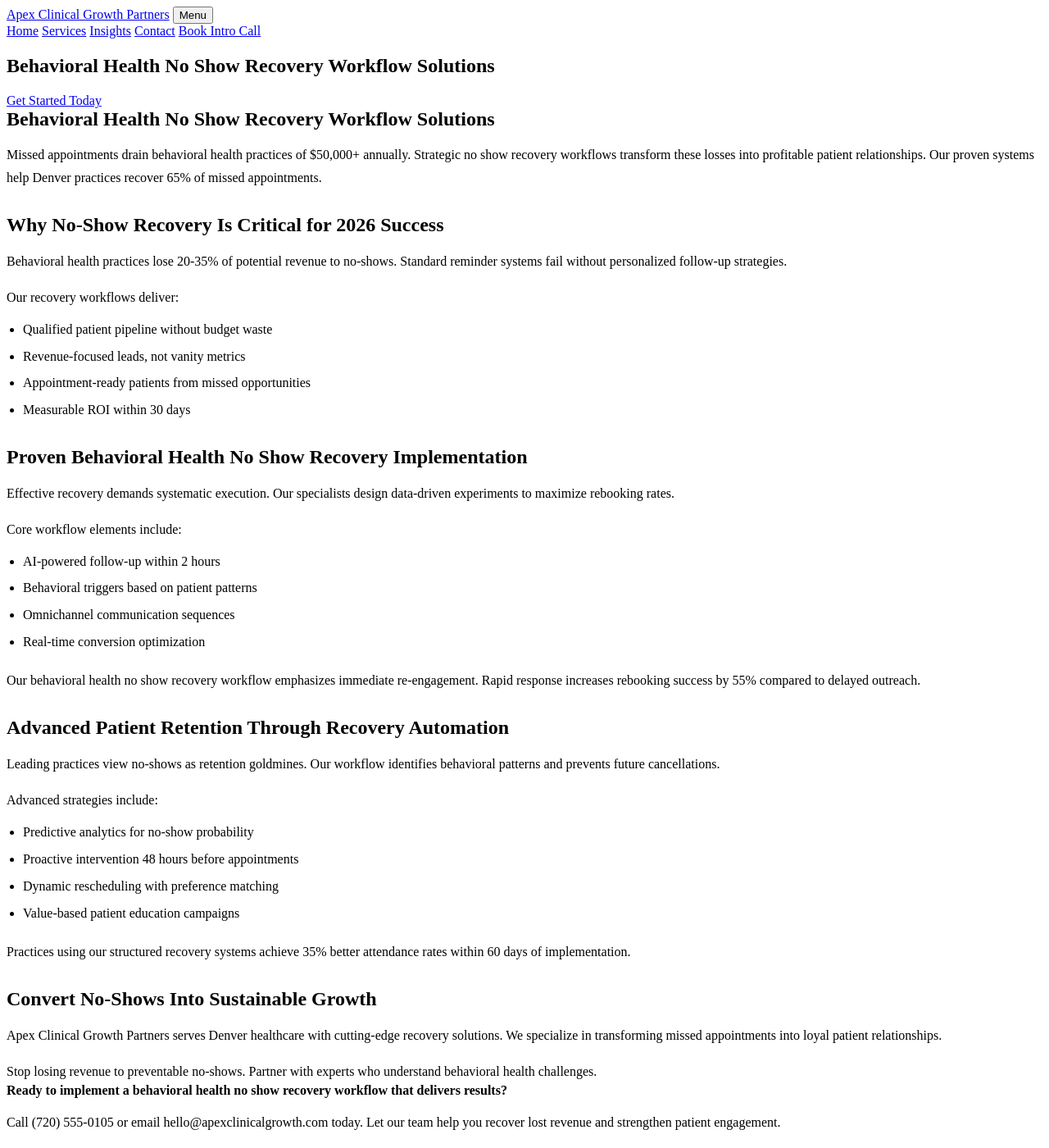
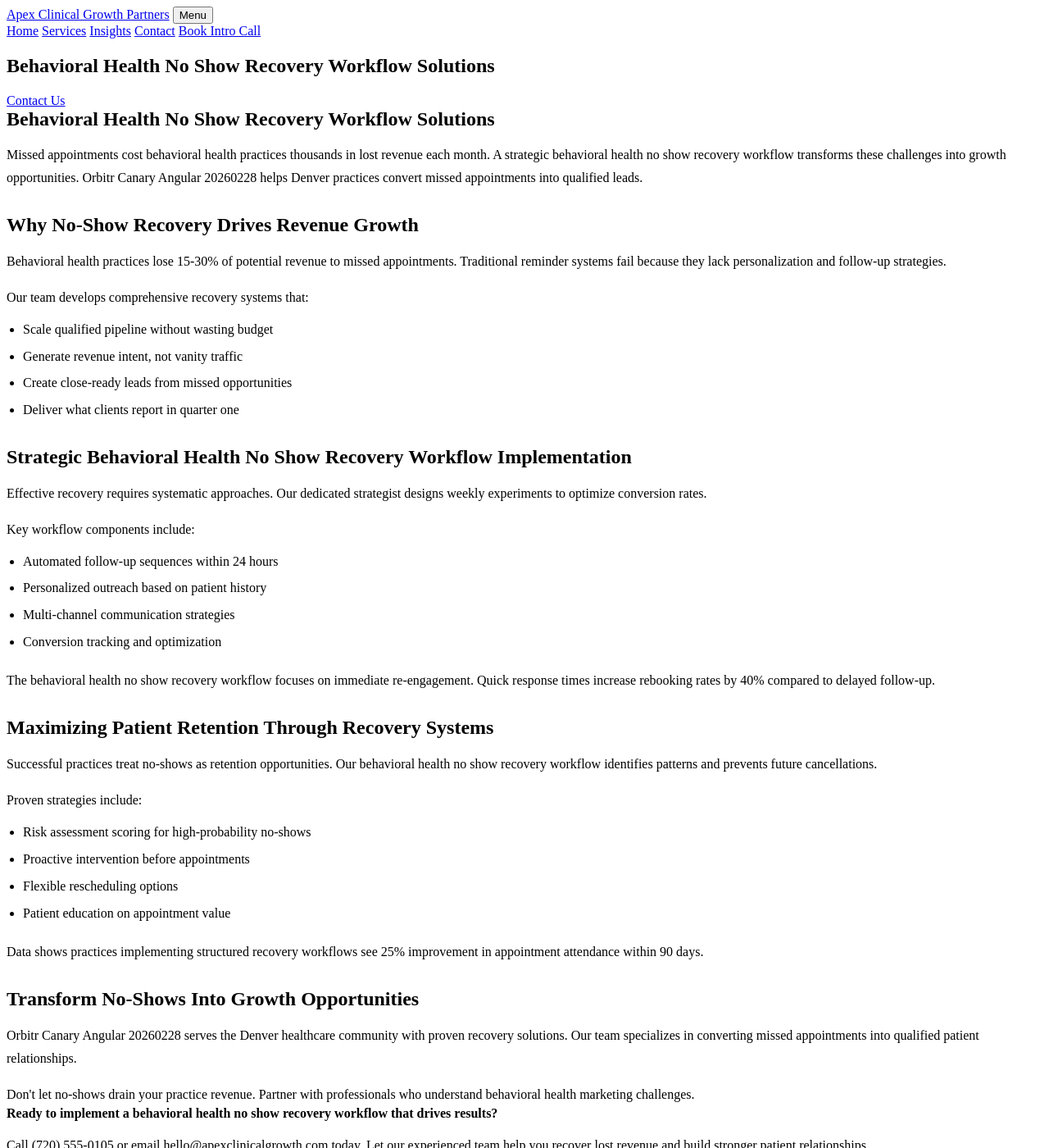
Before and after one commit to prjctlphbt/orbitr-canary-angular-20260228, a Jekyll site: the page angular-behavioral-noshow-20260228144655.html, which Jekyll copies as it is, in a window 1280 px wide and 1400 px high. Shown: the whole window at 82% size. Built offline with Jekyll 4.4.1, drawn with Linux system fonts in a browser that asks for light colours; some of the changed text lies outside the part shown.

```diff
--- a/angular-behavioral-noshow-20260228144655.html
+++ b/angular-behavioral-noshow-20260228144655.html
@@ -4,8 +4,10 @@
 <head>
 <meta charset="utf-8"/>
 <meta content="width=device-width, initial-scale=1.0" name="viewport"/>
-<meta content="Transform missed appointments into revenue with proven behavioral health no show recovery workflows. Apex Clinical Growth Partners helps practices reduce no-shows by 40% in 2026." name="description"/>
-<title>Behavioral Health No Show Recovery Workflow Solutions | 2026 Guide</title>
+<meta content="Reduce missed appointments in behavioral health. Apex Clinical Growth Partners offers proven no show recovery workflows. Optimize your practice today.
+
+Characte" name="description"/>
+<title>Behavioral Health No Show Recovery Workflow Solutions</title>
 <style>
 
 
@@ -103,53 +105,53 @@
 <section class="page-hero landing-hero">
 <div class="container">
 <h1>Behavioral Health No Show Recovery Workflow Solutions</h1>
-<a class="cta" href="/services/">Get Started Today</a>
+<a class="cta" href="/services/">Contact Us</a>
 </div>
 </section>
 <section class="landing-content">
 <div class="container orbitr-generated-content">
 <h1>Behavioral Health No Show Recovery Workflow Solutions</h1>
-<p>Missed appointments drain behavioral health practices of $50,000+ annually. Strategic no show recovery workflows transform these losses into profitable patient relationships. Our proven systems help Denver practices recover 65% of missed appointments.</p>
-<h2>Why No-Show Recovery Is Critical for 2026 Success</h2>
-<p>Behavioral health practices lose 20-35% of potential revenue to no-shows. Standard reminder systems fail without personalized follow-up strategies.</p>
-<p>Our recovery workflows deliver:</p>
+<p>Missed appointments cost behavioral health practices thousands in lost revenue each month. A strategic behavioral health no show recovery workflow transforms these challenges into growth opportunities. Orbitr Canary Angular 20260228 helps Denver practices convert missed appointments into qualified leads.</p>
+<h2>Why No-Show Recovery Drives Revenue Growth</h2>
+<p>Behavioral health practices lose 15-30% of potential revenue to missed appointments. Traditional reminder systems fail because they lack personalization and follow-up strategies.</p>
+<p>Our team develops comprehensive recovery systems that:</p>
 <ul>
-<li>Qualified patient pipeline without budget waste</li>
-<li>Revenue-focused leads, not vanity metrics</li>
-<li>Appointment-ready patients from missed opportunities</li>
-<li>Measurable ROI within 30 days</li>
+<li>Scale qualified pipeline without wasting budget</li>
+<li>Generate revenue intent, not vanity traffic</li>
+<li>Create close-ready leads from missed opportunities</li>
+<li>Deliver what clients report in quarter one</li>
 </ul>
-<h2>Proven Behavioral Health No Show Recovery Implementation</h2>
-<p>Effective recovery demands systematic execution. Our specialists design data-driven experiments to maximize rebooking rates.</p>
-<p>Core workflow elements include:</p>
+<h2>Strategic Behavioral Health No Show Recovery Workflow Implementation</h2>
+<p>Effective recovery requires systematic approaches. Our dedicated strategist designs weekly experiments to optimize conversion rates.</p>
+<p>Key workflow components include:</p>
 <ul>
-<li>AI-powered follow-up within 2 hours</li>
-<li>Behavioral triggers based on patient patterns</li>
-<li>Omnichannel communication sequences</li>
-<li>Real-time conversion optimization</li>
+<li>Automated follow-up sequences within 24 hours</li>
+<li>Personalized outreach based on patient history</li>
+<li>Multi-channel communication strategies</li>
+<li>Conversion tracking and optimization</li>
 </ul>
-<p>Our behavioral health no show recovery workflow emphasizes immediate re-engagement. Rapid response increases rebooking success by 55% compared to delayed outreach.</p>
-<h2>Advanced Patient Retention Through Recovery Automation</h2>
-<p>Leading practices view no-shows as retention goldmines. Our workflow identifies behavioral patterns and prevents future cancellations.</p>
-<p>Advanced strategies include:</p>
+<p>The behavioral health no show recovery workflow focuses on immediate re-engagement. Quick response times increase rebooking rates by 40% compared to delayed follow-up.</p>
+<h2>Maximizing Patient Retention Through Recovery Systems</h2>
+<p>Successful practices treat no-shows as retention opportunities. Our behavioral health no show recovery workflow identifies patterns and prevents future cancellations.</p>
+<p>Proven strategies include:</p>
 <ul>
-<li>Predictive analytics for no-show probability</li>
-<li>Proactive intervention 48 hours before appointments</li>
-<li>Dynamic rescheduling with preference matching</li>
-<li>Value-based patient education campaigns</li>
+<li>Risk assessment scoring for high-probability no-shows</li>
+<li>Proactive intervention before appointments</li>
+<li>Flexible rescheduling options</li>
+<li>Patient education on appointment value</li>
 </ul>
-<p>Practices using our structured recovery systems achieve 35% better attendance rates within 60 days of implementation.</p>
-<h2>Convert No-Shows Into Sustainable Growth</h2>
-<p>Apex Clinical Growth Partners serves Denver healthcare with cutting-edge recovery solutions. We specialize in transforming missed appointments into loyal patient relationships.</p>
-<p>Stop losing revenue to preventable no-shows. Partner with experts who understand behavioral health challenges.</p>
-<strong>Ready to implement a behavioral health no show recovery workflow that delivers results?</strong>
-<p>Call (720) 555-0105 or email hello@apexclinicalgrowth.com today. Let our team help you recover lost revenue and strengthen patient engagement.</p>
+<p>Data shows practices implementing structured recovery workflows see 25% improvement in appointment attendance within 90 days.</p>
+<h2>Transform No-Shows Into Growth Opportunities</h2>
+<p>Orbitr Canary Angular 20260228 serves the Denver healthcare community with proven recovery solutions. Our team specializes in converting missed appointments into qualified patient relationships.</p>
+<p>Don't let no-shows drain your practice revenue. Partner with professionals who understand behavioral health marketing challenges.</p>
+<strong>Ready to implement a behavioral health no show recovery workflow that drives results?</strong>
+<p>Call (720) 555-0105 or email hello@apexclinicalgrowth.com today. Let our experienced team help you recover lost revenue and build stronger patient relationships.</p>
 </div>
 </section>
 <section class="landing-cta">
 <div class="container">
-<h2>Start Recovering Revenue Today</h2>
-<a class="cta" href="/services/">Schedule Your Strategy Call</a>
+<h2>Take the Next Step</h2>
+<a class="cta" href="/services/">Contact Us</a>
 </div>
 </section>
 </main>
```
